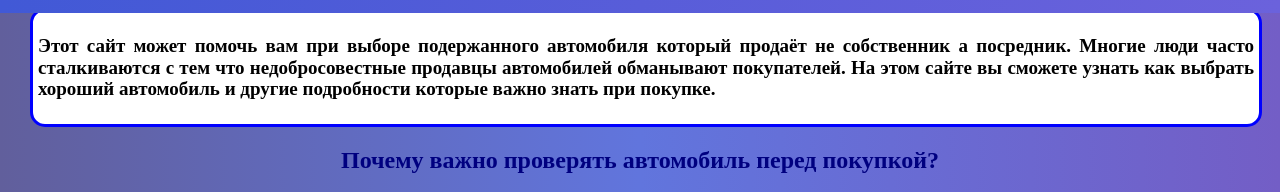
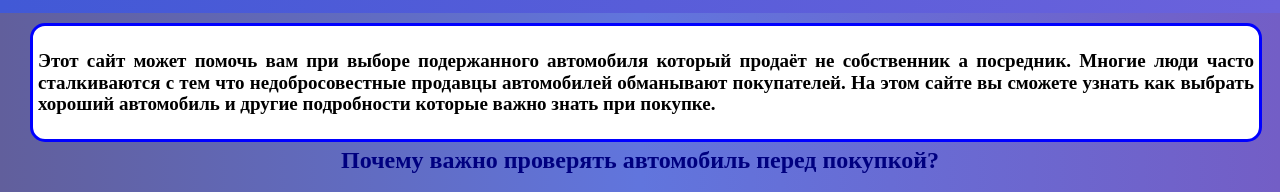
Before and after one commit to WebDeveloperPrk/Study-assignment-3, a plain HTML site: page task3.html in a window 1280 px wide. Shown: the part 72-264 px from the top of the page. Drawn offline with Linux system fonts and the light colour scheme.

Commit message:
Update style.css

```diff
--- a/style.css
+++ b/style.css
@@ -87,6 +87,7 @@ body {
     font-size: 19px;
     font-weight: bold;
     background-color: white;
+	top: 15px;
 
 }
 
```
